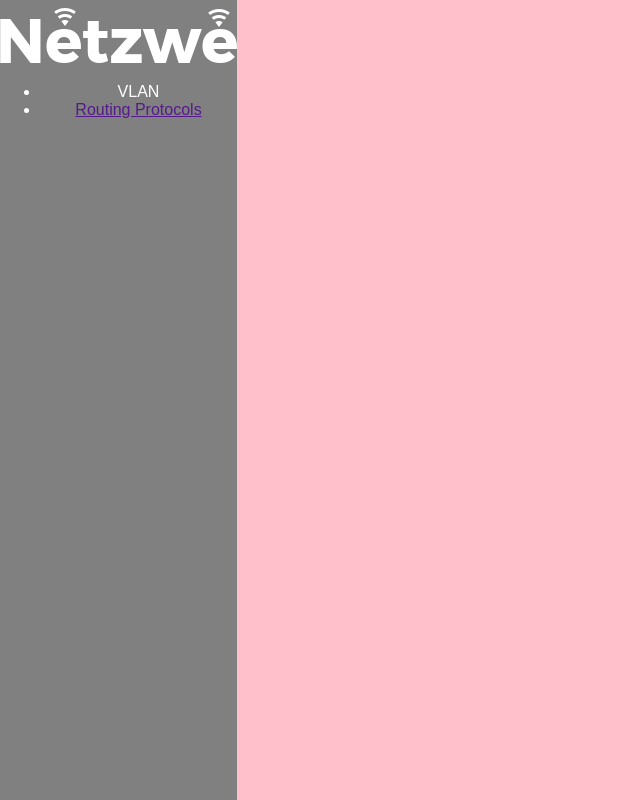
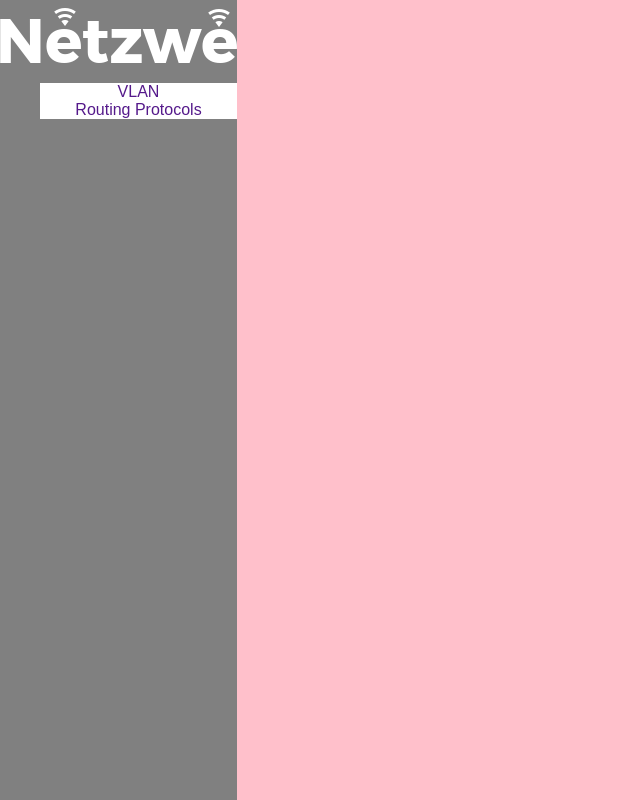
Before and after one commit to wirklicher/Netz, a Flask app: page /scriptos in a window 1280 px wide. Shown: the whole page, without its empty margins (0-640 px from the left). Run offline with Flask 2, Linux system fonts and the light colour scheme.

Commit message:
styling scriptos

```diff
--- a/app/static/styles/scriptos.css
+++ b/app/static/styles/scriptos.css
@@ -28,4 +28,30 @@ main {
 
 #main_logo {
   margin-top: 0.5em;
+}
+
+.submenu {
+  overflow: hidden;
+  transition: max-height 0.3s;
+  max-height: 0;
+}
+
+.submenu a {
+  display: block;
+}
+
+.menu {
+  text-align: center;
+}
+
+.card {
+  background-color: white;
+}
+
+li {
+  list-style: none;
+}
+
+li a {
+  text-decoration: none;
 }/*# sourceMappingURL=scriptos.css.map */
--- a/app/static/styles/scriptos.scss
+++ b/app/static/styles/scriptos.scss
@@ -32,3 +32,31 @@ main {
 #main_logo {
     margin-top: .5em;
 }
+
+.submenu {
+    overflow: hidden;
+    transition: max-height 0.3s;
+    max-height: 0;
+}
+
+.submenu a{
+    display: block;
+}
+
+
+.menu {
+    text-align: center;
+}
+
+
+.card {
+    background-color: white;
+}
+
+li {
+    list-style: none;
+}
+
+li a {
+    text-decoration: none;
+}
--- a/app/static/styles/style.css
+++ b/app/static/styles/style.css
@@ -145,7 +145,7 @@ main {
 .article_card {
   box-shadow: rgba(100, 100, 111, 0.2) 0px 7px 29px 0px;
   border-radius: 25px;
-  max-width: 500px;
+  max-width: 450px;
   min-height: 300px;
 }
 
--- a/app/static/styles/style.scss
+++ b/app/static/styles/style.scss
@@ -174,7 +174,7 @@ main {
 .article_card {
     box-shadow: rgba(100, 100, 111, 0.2) 0px 7px 29px 0px;
     border-radius: 25px;
-    max-width: 500px;
+    max-width: 450px;
     min-height: 300px;
 
 }
--- a/app/templates/scriptos.html
+++ b/app/templates/scriptos.html
@@ -16,11 +16,16 @@
             <a href="/"><img src="../static/styles/images/logos/logo.png" alt="Main_logo" id="main_logo"></a>
             <div class="menu">
                 <ul>
-                    <li>
-                        <a>VLAN</a>
+                    <li class="card">
+                        <a href="" class="btn">VLAN</a>
+                        <div class="submenu">
+                            <a href="#">Proč jsou potřeba?</a>
+                            <a href="#">Druhy VLAN</a>
+                            <a href="#">DTP a VTP protocols</a>
+                        </div>
                     </li>
-                    <li>
-                        <a href="">Routing Protocols</a>
+                    <li class="card">
+                        <a href="" class="btn">Routing Protocols</a>
                     </li>
                 </ul>
         </div>
```
Also changed, not shown: 1 other file.
